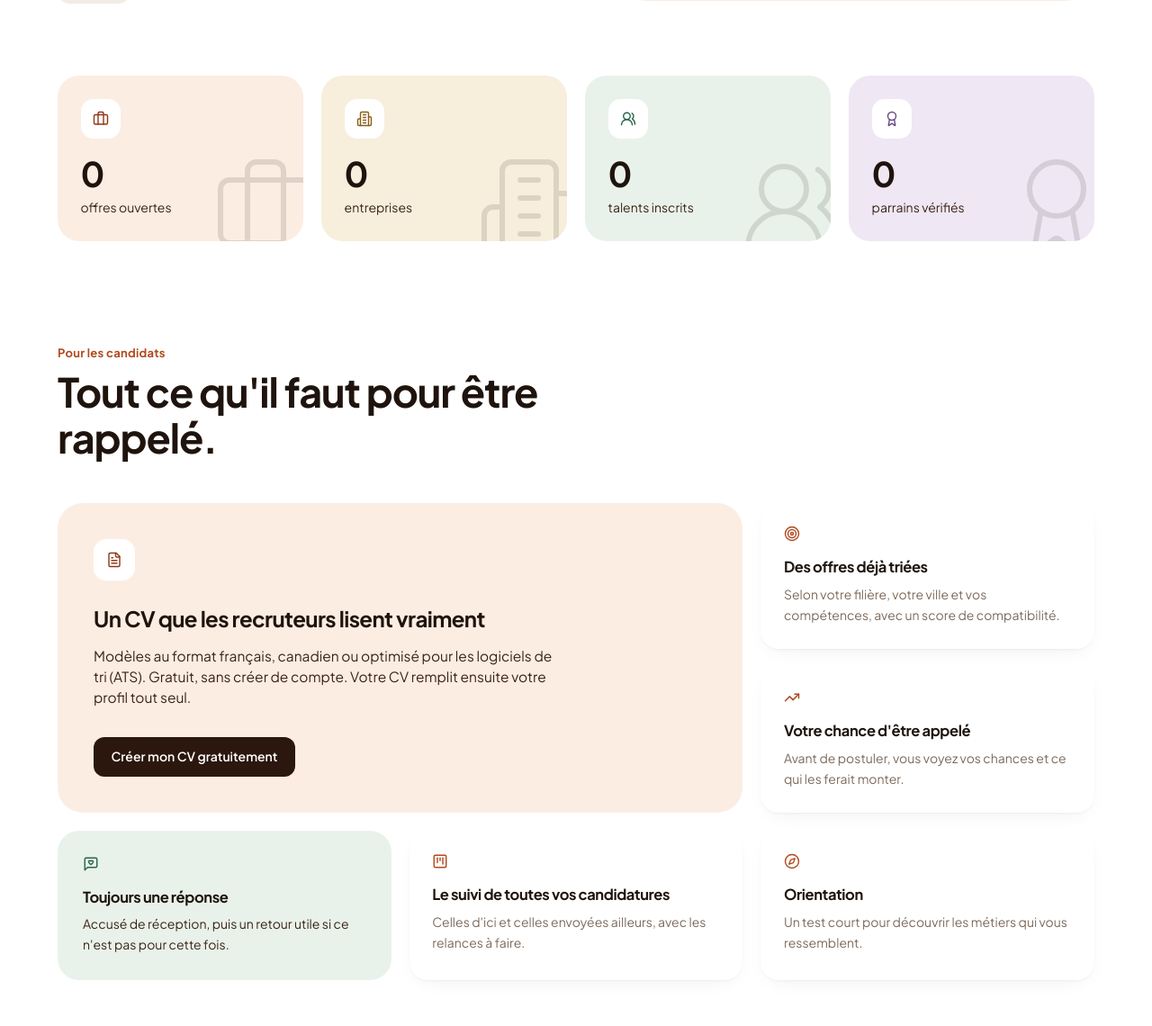
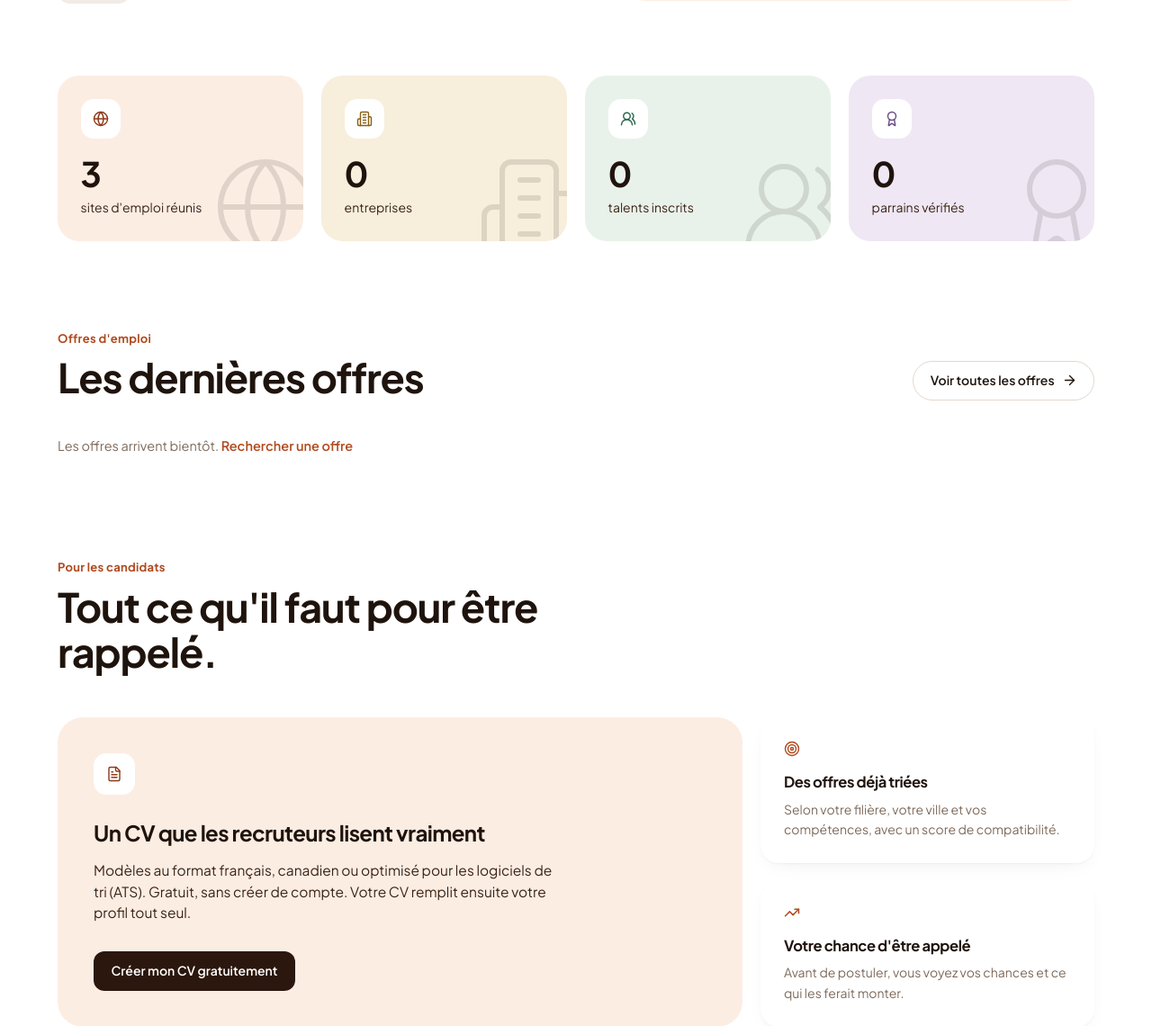
Before and after one commit to Noecy20/talentconnect, a Flask app: page / in a window 1280 px wide. Shown: the part 679-1819 px from the top of the page at 90% size. Run offline with Flask 3, Linux system fonts and the light colour scheme; data that the repository does not hold is empty; style sheets or scripts are compiled from the project's sources; parts of the project's set-up code (start-up, migrations or seed data) failed here and were passed over; some libraries are stand-ins or nearby versions.

Commit message:
Vraies offres par défaut, suppression des offres de démo, formules

```diff
--- a/app/routes/accueil.py
+++ b/app/routes/accueil.py
@@ -1,6 +1,6 @@
 from collections import Counter
 
-from flask import Blueprint, render_template, redirect, url_for, request, session, g, abort
+from flask import Blueprint, render_template, redirect, url_for, request, session, g, abort, current_app
 from flask_login import current_user, login_required
 from sqlalchemy import func
 
@@ -31,12 +31,10 @@ _ACCUEIL = {"quand": 0, "stats": None, "ids": []}
 def index():
     import time
     if time.time() - _ACCUEIL["quand"] > 300 or _ACCUEIL["stats"] is None:
-        _ACCUEIL.update(quand=time.time(), stats=_chiffres_accueil(),
-                        ids=[j.id for j in Job.query.filter_by(status="open").order_by(Job.created_at.desc()).limit(6)])
-    from sqlalchemy.orm import joinedload
-    derniers = (Job.query.options(joinedload(Job.company)).filter(Job.id.in_(_ACCUEIL["ids"]))
-                .order_by(Job.created_at.desc()).all()) if _ACCUEIL["ids"] else []
-    return render_template("accueil/index.html", stats=_ACCUEIL["stats"], derniers=derniers)
+        _ACCUEIL.update(quand=time.time(), stats=_chiffres_accueil())
+    # Les dernières offres sont chargées à part (offers_preview), pour afficher la page sans attendre les API
+    return render_template("accueil/index.html", stats=_ACCUEIL["stats"],
+                           nb_sources=len(offres_externes.providers()))
 
 
 def _chiffres_accueil():
@@ -83,10 +81,13 @@ def offers():
         from sqlalchemy.orm import contains_eager
         internes = req.options(contains_eager(Job.company)).order_by(Job.created_at.desc()).limit(90).all()
 
-    # 2. Offres des sites partenaires (seulement sur une recherche précise)
+    # 2. Offres des sites partenaires. Sans mot-clé, on montre les dernières offres du pays
+    #    (recherche générale « emploi », gardée en mémoire 6 h pour ménager les quotas des API).
     externes, erreurs = [], []
-    if f["q"] and f["source"] != "talentconnect":
-        externes, erreurs = offres_externes.search(f["q"], f["ville"])
+    if f["source"] != "talentconnect":
+        mot = f["q"] or current_app.config.get("OFFRES_RECHERCHE_DEFAUT", "emploi")
+        pays = "" if f["ville"] else current_app.config.get("DEFAULT_COUNTRY", "CI")
+        externes, erreurs = offres_externes.search(mot, f["ville"], pays)
         if f["teletravail"]:
             externes = [r for r in externes if "remote" in (r.get("city") or "").lower()
                         or "télétravail" in (r.get("city") or "").lower() or r.get("source") in ("Remotive", "Jobicy")]
@@ -109,6 +110,21 @@ def offers():
                            nb_internes=len(internes), nb_externes=len(externes),
                            sources=offres_externes.providers(), regroupements=REGROUPEMENTS,
                            contrats=CONTRACT_TYPES)
+
+
+@bp.route("/offres/apercu")
+def offers_preview():
+    """Quelques offres pour la page d'accueil, chargées après l'affichage de la page :
+    celles de TalentConnect d'abord, complétées par les dernières offres du web."""
+    from sqlalchemy.orm import joinedload
+    internes = (Job.query.options(joinedload(Job.company)).filter_by(status="open")
+                .order_by(Job.created_at.desc()).limit(6).all())
+    externes = []
+    if len(internes) < 6:
+        externes, _ = offres_externes.search(current_app.config.get("OFFRES_RECHERCHE_DEFAUT", "emploi"), "",
+                                             current_app.config.get("DEFAULT_COUNTRY", "CI"))
+    offres = [dict(type="tc", job=j) for j in internes] + [dict(type="ext", r=r) for r in externes]
+    return render_template("accueil/_apercu_offres.html", offres=offres[:6])
 
 
 @bp.route("/entreprise/<int:cid>/logo")
--- a/app/routes/candidat.py
+++ b/app/routes/candidat.py
@@ -208,7 +208,8 @@ def jobs_web():
         texte = f"{o.get('title', '')} {o.get('description', '')}".lower()
         o["retrouvees"] = [c for c in competences if c.lower() in texte][:5]
     offres.sort(key=lambda o: -len(o["retrouvees"]))
-    return render_template("candidat/_offres_web.html", offres=offres[:30], erreurs=erreurs, q=q, ville=ville,
+    limite = min(request.args.get("limite", type=int) or 30, 30)
+    return render_template("candidat/_offres_web.html", offres=offres[:limite], erreurs=erreurs, q=q, ville=ville,
                            sources=offres_externes.providers())
 
 
--- /dev/null
+++ b/app/templates/accueil/_apercu_offres.html
@@ -0,0 +1,6 @@
+{# Aperçu des offres sur la page d'accueil (voir routes/accueil.py : offers_preview) #}
+{% if offres %}
+<div class="grille-offres">{% for o in offres %}{% include "accueil/_offre_liste.html" %}{% endfor %}</div>
+{% else %}
+<p class="muted text-[14.5px]">{{ t('Les offres arrivent bientôt.') }} <a href="{{ url_for('main.offers') }}" class="text-terra-600 font-semibold">{{ t('Rechercher une offre') }}</a></p>
+{% endif %}
--- a/app/templates/accueil/index.html
+++ b/app/templates/accueil/index.html
@@ -71,7 +71,9 @@
 {# ------------------------------------------------------------------ chiffres #}
 <section class="section mt-20">
   <div class="grid grid-cols-2 lg:grid-cols-4 gap-5">
-    {% for v, l, icone, teinte in [(stats.jobs, t('offres ouvertes'), 'briefcase', 'peche'), (stats.companies, t('entreprises'), 'building-2', 'sable'),
+    {# Tant que les recruteurs n'ont rien publié, on met en avant les sites d'emploi réunis #}
+    {% set premier = (stats.jobs, t('offres publiées ici'), 'briefcase', 'peche') if stats.jobs else (nb_sources, t('sites d\'emploi réunis'), 'globe', 'peche') %}
+    {% for v, l, icone, teinte in [premier, (stats.companies, t('entreprises'), 'building-2', 'sable'),
                                     (stats.candidates, t('talents inscrits'), 'users-round', 'sauge'), (stats.sponsors, t('parrains vérifiés'), 'award', 'creme')] %}
     <div class="chiffre-fond {{ teinte }}">
       <i data-lucide="{{ icone }}" class="fond"></i>
@@ -84,20 +86,21 @@
 </section>
 
 {# ------------------------------------------------------------------ dernières offres #}
-{% if derniers %}
+{# Chargées juste après la page : TalentConnect d'abord, puis les offres du web #}
 <section class="section mt-24">
   <div class="flex flex-wrap items-end justify-between gap-4">
     <div>
       <span class="surtitre">{{ t('Offres d\'emploi') }}</span>
-      <h2 class="titre-section mt-2">{{ t('Publiées cette semaine') }}</h2>
+      <h2 class="titre-section mt-2">{{ t('Les dernières offres') }}</h2>
     </div>
     <a href="{{ url_for('main.offers') }}" class="btn btn-ghost !rounded-full">{{ t('Voir toutes les offres') }}<i data-lucide="arrow-right"></i></a>
   </div>
-  <div class="grid md:grid-cols-2 lg:grid-cols-3 gap-5 mt-10">
-    {% for j in derniers %}{% include "accueil/_offre_publique.html" %}{% endfor %}
+  <div class="mt-10" hx-get="{{ url_for('main.offers_preview') }}" hx-trigger="load">
+    <div class="flex items-center gap-3 muted text-[14px]">
+      <span class="w-4 h-4 rounded-full border-2 border-current border-r-transparent animate-spin"></span>{{ t('Chargement des offres…') }}
+    </div>
   </div>
 </section>
-{% endif %}
 
 {# ------------------------------------------------------------------ candidats #}
 <section id="candidats" class="section mt-28">
--- a/app/templates/accueil/offres.html
+++ b/app/templates/accueil/offres.html
@@ -90,7 +90,7 @@
   </div>
 
   {% if f.source != 'talentconnect' and not f.q %}
-    <p class="text-[14px] muted mt-5 flex items-center gap-2"><i data-lucide="info"></i>{{ t('Tapez un poste ou un mot-clé pour chercher aussi sur les sites partenaires.') }}</p>
+    <p class="text-[14px] muted mt-5 flex items-center gap-2"><i data-lucide="info"></i>{{ t('Les dernières offres publiées sur le web. Tapez un poste pour affiner la recherche.') }}</p>
   {% endif %}
 
   {% if not offres %}
--- a/config.py
+++ b/config.py
@@ -53,6 +53,8 @@ class Config:
     JSEARCH_API_KEY = os.getenv("JSEARCH_API_KEY", "")
     JSEARCH_FOURNISSEUR = os.getenv("JSEARCH_FOURNISSEUR", "openwebninja")  # ou « rapidapi »
     OFFRES_SANS_CLE = os.getenv("OFFRES_SANS_CLE", "1")  # Remotive, Arbeitnow, Jobicy
+    # Recherche faite quand personne n'a tapé de mot-clé (page Offres, accueil)
+    OFFRES_RECHERCHE_DEFAUT = os.getenv("OFFRES_RECHERCHE_DEFAUT", "emploi")
     ADZUNA_APP_ID = os.getenv("ADZUNA_APP_ID", "")
     ADZUNA_APP_KEY = os.getenv("ADZUNA_APP_KEY", "")
     JOOBLE_API_KEY = os.getenv("JOOBLE_API_KEY", "")
```
Also changed, not shown: app/commandes.py (+32 -0 lines), app/templates/abonnement/_formules.html (+5 -12 lines), app/templates/candidat/tableau_de_bord.html (+6 -1 lines).
